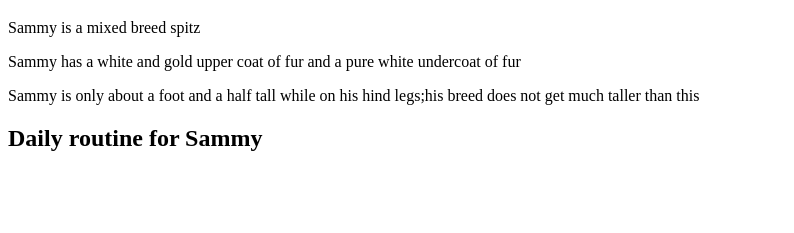
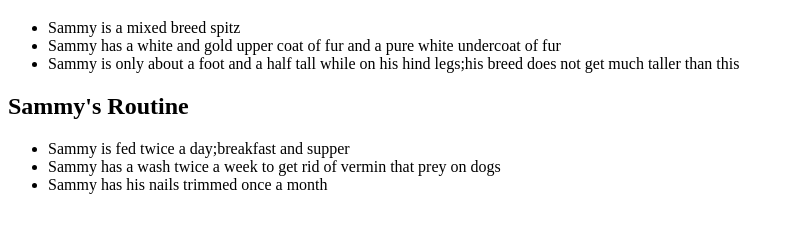
Before and after one commit to starbudz/fictional-animal, a plain HTML site: page fictional-animal.html in a window 1280 px wide. Shown: the part 61-294 px from the top of the page, without its empty margins (0-794 px from the left). Drawn offline with Linux system fonts and the light colour scheme.

Commit message:
this is to add additional block elements;unnumbered list and list elements

```diff
--- a/fictional-animal.html
+++ b/fictional-animal.html
@@ -6,10 +6,16 @@
   </head>
   <body>
     <h1>Breed and appearance</h1>
-      <p>Sammy is a mixed breed spitz</p>
-      <p>Sammy has a white and gold upper coat of fur and a pure white undercoat of fur</p>
-      <p>Sammy is only about a foot and a half tall while on his hind legs;his breed does not get much taller than this</p>
-    <h2>Daily routine for Sammy</h2>
+      <ul>
+        <li>Sammy is a mixed breed spitz</li>
+        <li>Sammy has a white and gold upper coat of fur and a pure white undercoat of fur</li>
+        <li>Sammy is only about a foot and a half tall while on his hind legs;his breed does not get much taller than this</li>
+      </ul>
+    <h2>Sammy's Routine</h2>
+      <ul>
+        <li>Sammy is fed twice a day;breakfast and supper</li>
+        <li>Sammy has a wash twice a week to get rid of vermin that prey on dogs</li>
+        <li>Sammy has his nails trimmed once a month</li>
 
 
 
```
